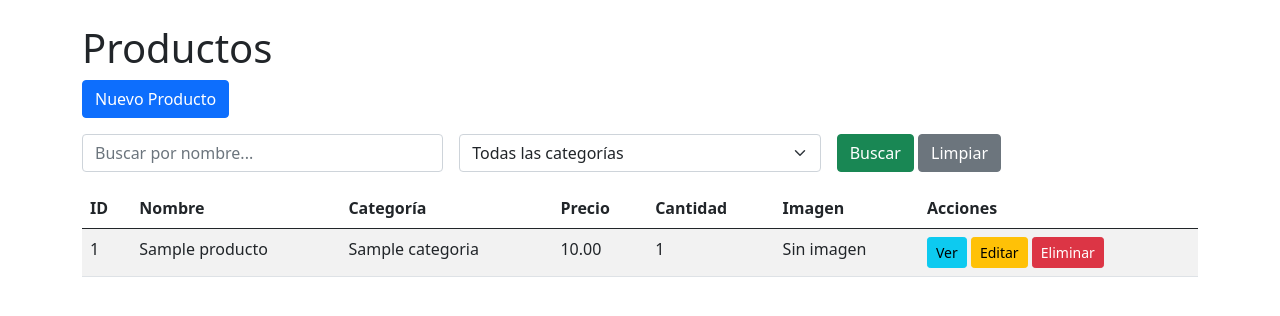
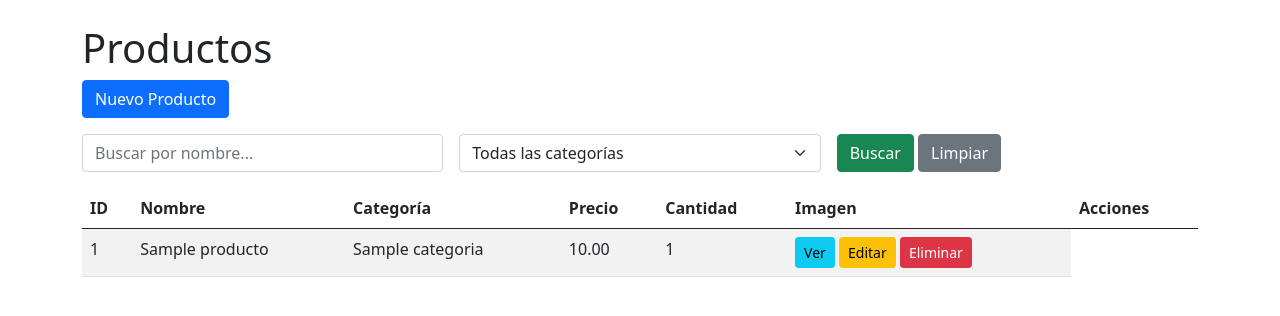
Before and after one commit to MateoRosero/Inventario-CARF, a Flask app: page /productos in a window 1280 px wide. Shown: the part 56-372 px from the top of the page. Run offline with Flask 3, Linux system fonts and the light colour scheme; tables that the repository leaves empty hold one stand-in row (values such as "Sample post").

Commit message:
Se elimino el campo de imagen en el formulario de los productos.

```diff
--- a/templates/productos_list.html
+++ b/templates/productos_list.html
@@ -38,13 +38,6 @@
           <td>{{ p.precio }}</td>
           <td>{{ p.cantidad }}</td>
           <td>
-            {% if p.imagen %}
-              <img src="{{ url_for('uploaded_file_main', filename=p.imagen) }}" alt="{{ p.nombre }}" width="50">
-            {% else %}
-              Sin imagen
-            {% endif %}
-          </td>
-          <td>
             <a href="{{ url_for('detalle_producto', id=p.id) }}" class="btn btn-sm btn-info">Ver</a>
             <a href="{{ url_for('editar_producto', id=p.id) }}" class="btn btn-sm btn-warning">Editar</a>
             <a href="{{ url_for('eliminar_producto', id=p.id) }}" class="btn btn-sm btn-danger">Eliminar</a>
```
